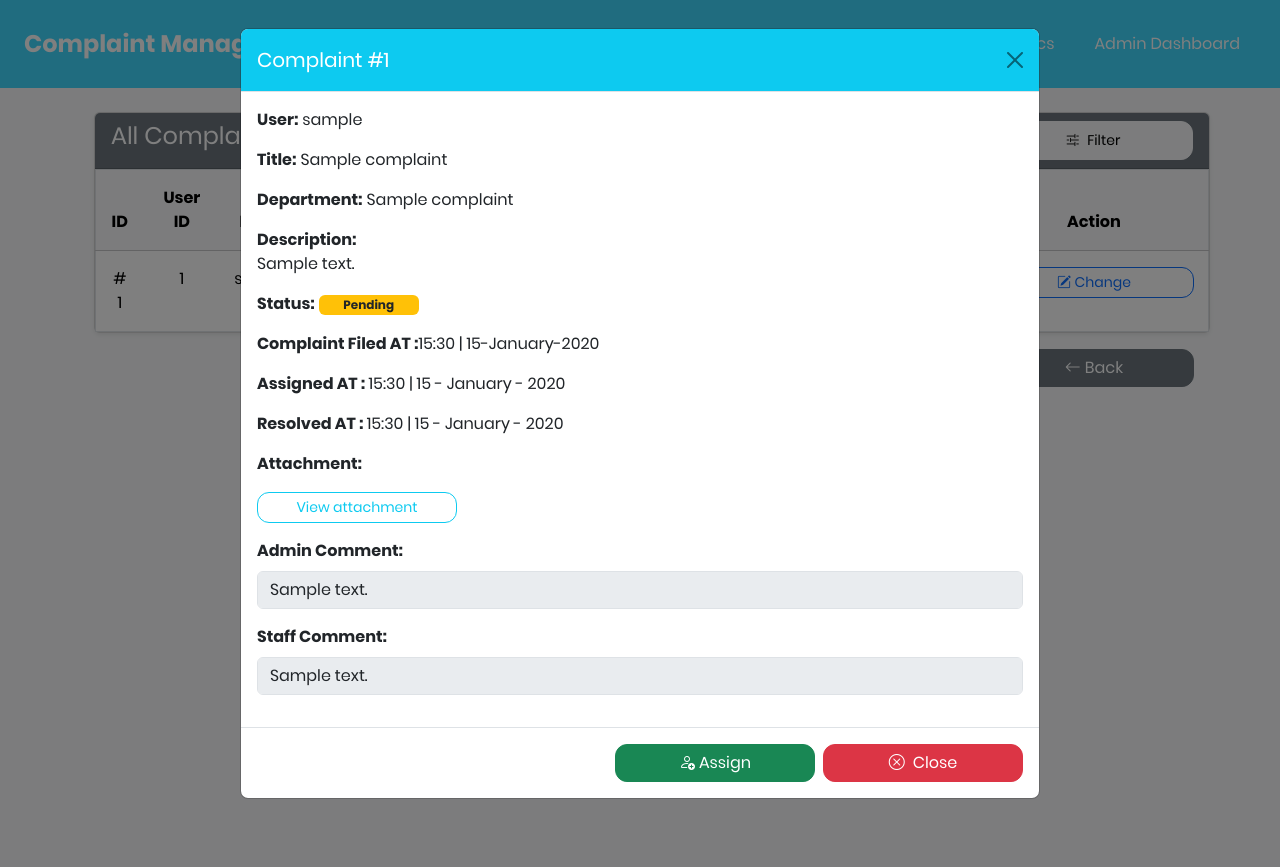
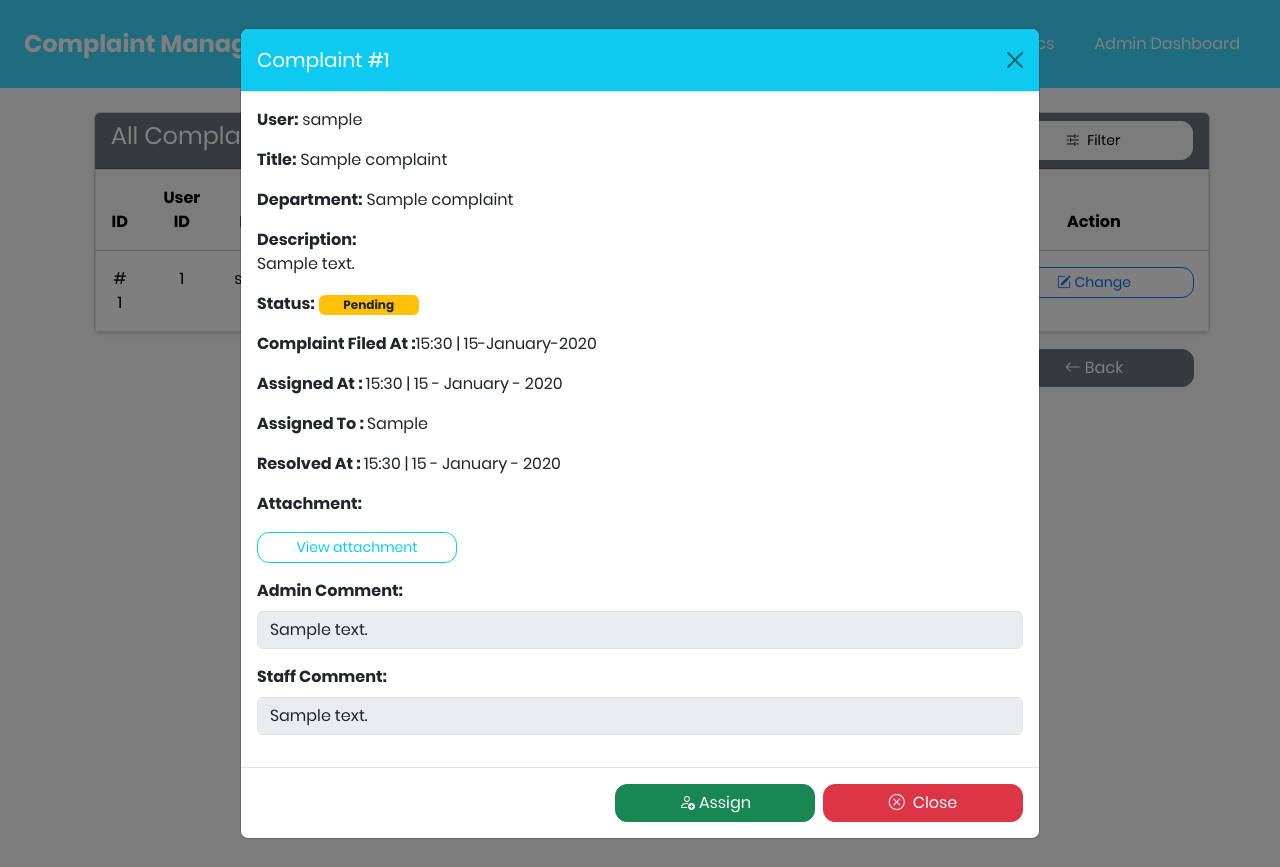
Before and after one commit to Vaillant06/ComplaintManagementSystem, a Flask app: page /admin/complaints in a window 1280 px wide, after a click on "View". Run offline with Flask 3, Linux system fonts and the light colour scheme; a user stored in the database is signed in; a database or web service that is not in the repository returns one stand-in record (values such as "Sample title"); data that the repository does not hold is empty; some libraries are stand-ins or nearby versions.

Commit message:
Improved the modal details for admin

```diff
--- a/app/templates/admin_complaints.html
+++ b/app/templates/admin_complaints.html
@@ -153,14 +153,15 @@
                         {% endif %}
                     </p>
 
-                    <p><strong>Complaint Filed AT :</strong>{{ c.created_at }}</p>
+                    <p><strong>Complaint Filed At :</strong>{{ c.created_at }}</p>
 
                     {% if c.assigned_at %}
-                    <p><strong>Assigned AT : </strong>{{ c.assigned_at }}</p>
+                    <p><strong>Assigned At : </strong>{{ c.assigned_at }}</p>
+                    <p><strong>Assigned To : </strong>{{ c.assigned_to }}</p>
                     {% endif %}
 
                     {% if c.resolved_at %}
-                    <p><strong>Resolved AT : </strong>{{ c.resolved_at }}</p>
+                    <p><strong>Resolved At : </strong>{{ c.resolved_at }}</p>
                     {% endif %}
 
                     <p><strong>Attachment:</strong></p>
```
